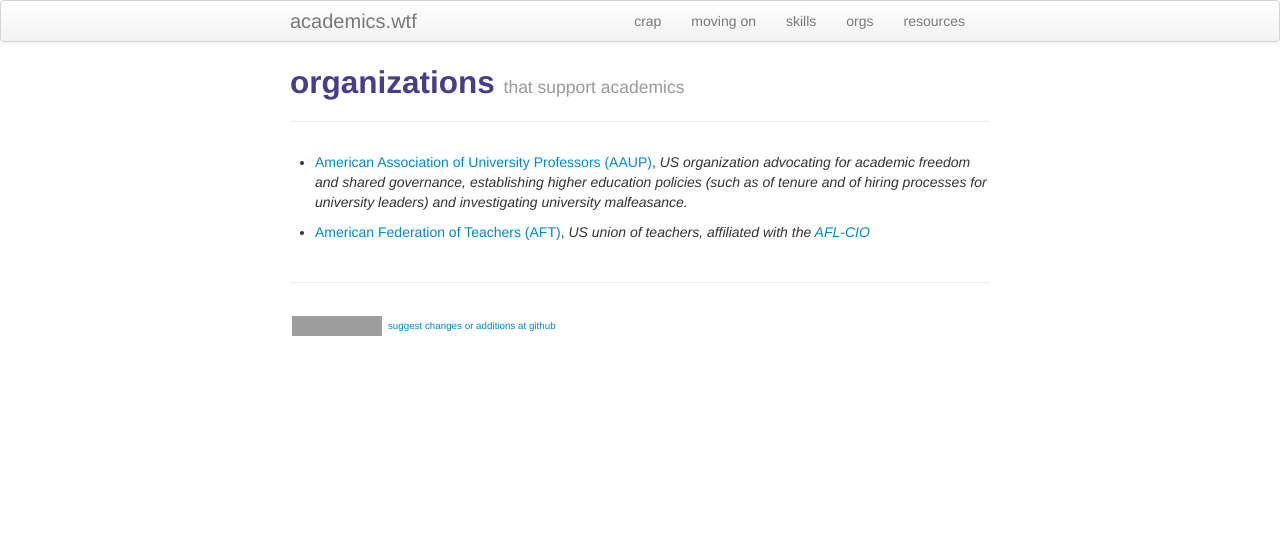
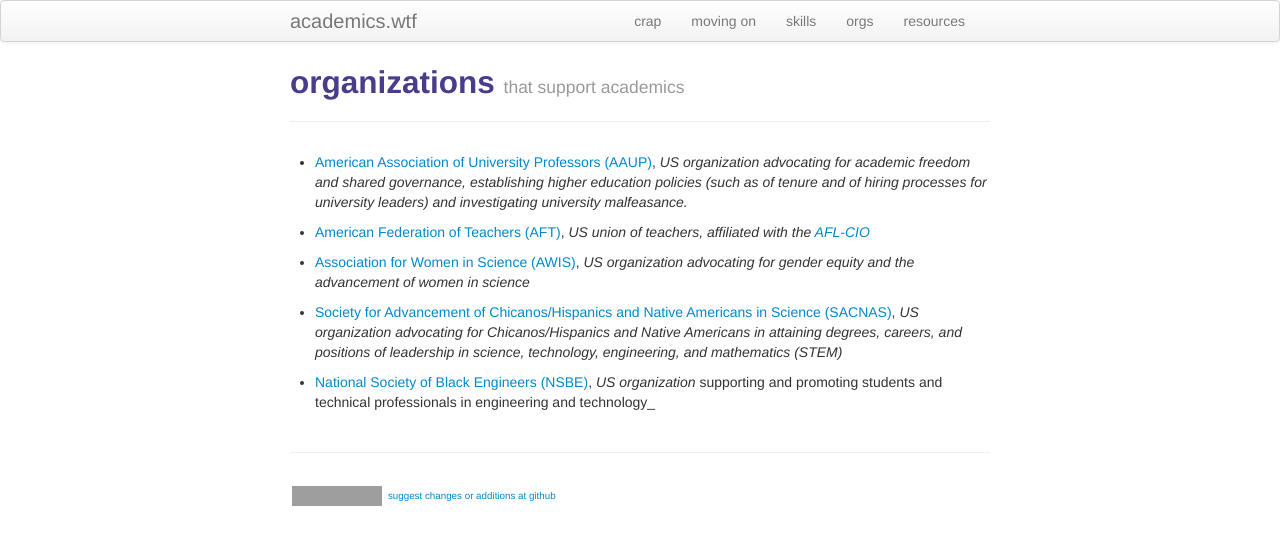
Before and after one commit to kbroman/academics.wtf, a Jekyll site: the page built from orgs.md, in a window 1280 px wide. Shown: the top 545 px of the page. Built offline with Jekyll 4.4.1, drawn with Linux system fonts in a browser that asks for light colours; grey boxes are pictures that could not be loaded.

Commit message:
orgs.md: add further orgs

```diff
--- a/orgs.md
+++ b/orgs.md
@@ -14,3 +14,17 @@ description: organizations that support academics
 - [American Federation of Teachers (AFT)](https://www.aft.org),
   _US union of teachers, affiliated with the
   [AFL-CIO](https://aflcio.org)_
+
+- [Association for Women in Science (AWIS)](https://www.awis.org), _US
+  organization advocating for gender equity and the advancement of women
+  in science_
+
+- [Society for Advancement of Chicanos/Hispanics and Native Americans
+  in Science (SACNAS)](https://www.sacnas.org/), _US organization
+  advocating for Chicanos/Hispanics and Native Americans in attaining
+  degrees, careers, and positions of leadership in science,
+  technology, engineering, and mathematics (STEM)_
+
+- [National Society of Black Engineers (NSBE)](https://www.nsbe.org/),
+  _US organization_ supporting and promoting students and technical
+  professionals in engineering and technology_
```
